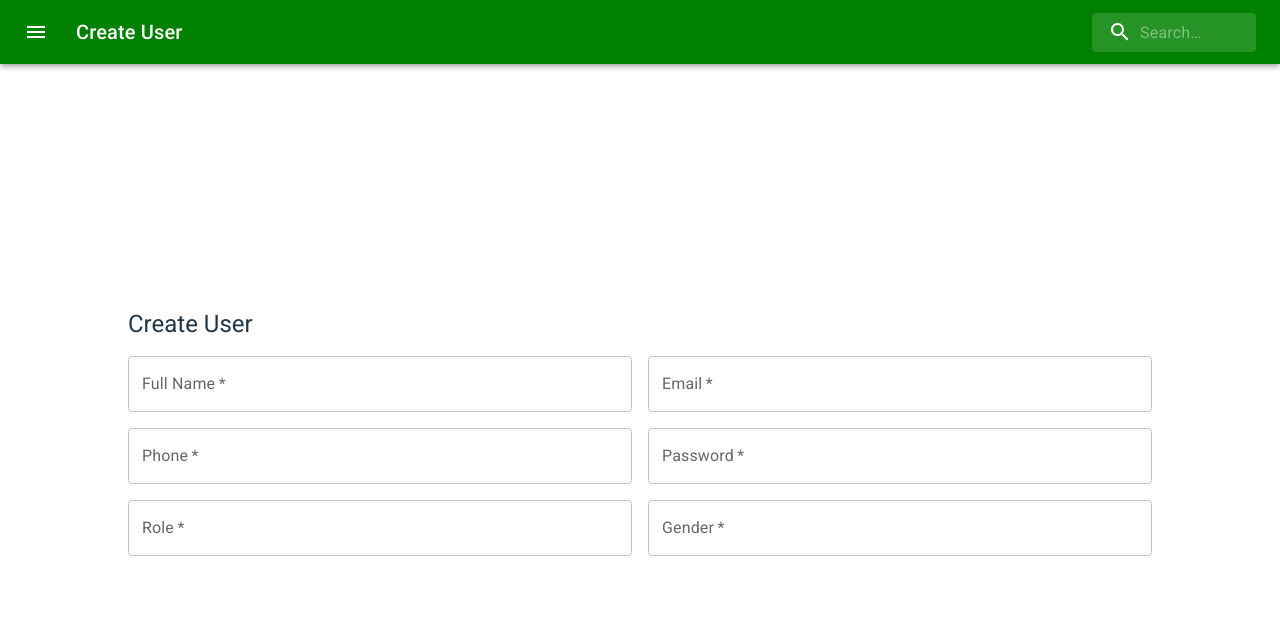
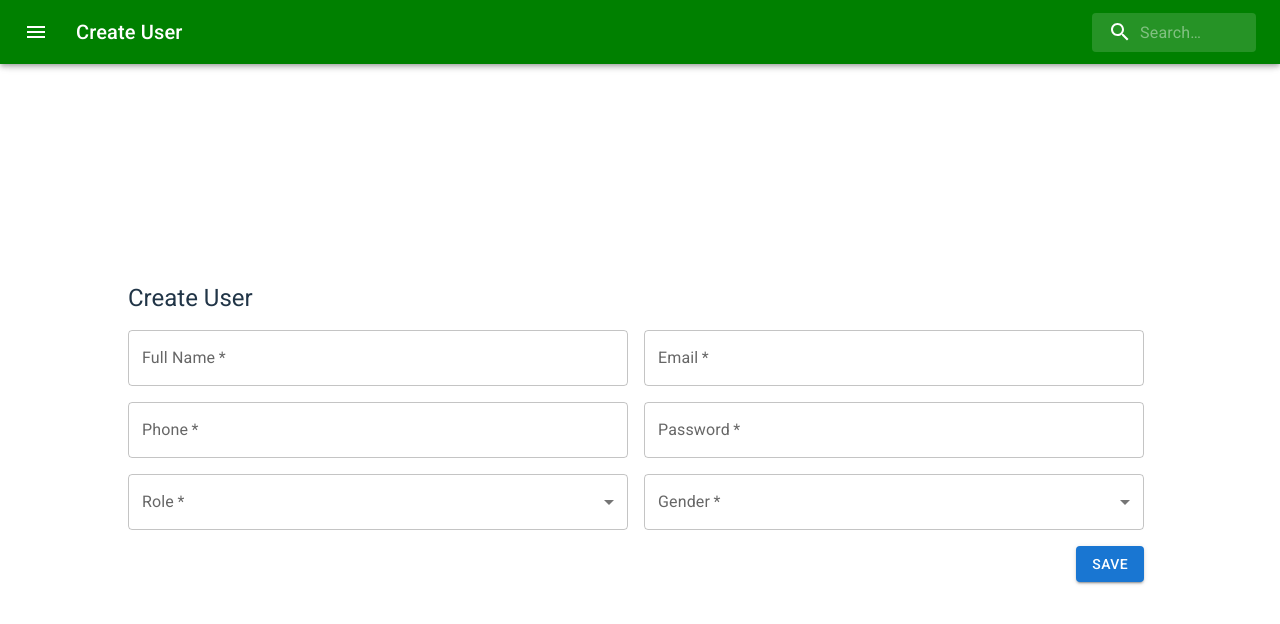
Before and after one commit to allenthomas01/react-crudify, a React (Vite) app: page /admin/create-user in a window 1280 px wide. Shown: the top 624 px of the page. Built offline with nearby package versions, Linux system fonts and the light colour scheme.

Commit message:
modified: structure of files

```diff
--- a/src/App.tsx
+++ b/src/App.tsx
@@ -1,9 +1,9 @@
 import { BrowserRouter, Routes, Route, Navigate } from "react-router-dom";
 import HomePage from "./users/Index";
 import Create from "./users/Create";
-import ViewPage from "./users/ViewPage";
+import Details from "./users/Details";
 import NoPage from "./users/NoPage";
-import EditPage from "./users/EditPage";
+import Edit from "./users/Edit";
 
 function App() {
   return (
@@ -13,8 +13,8 @@ function App() {
           <Route path="/" element={<Navigate to="/admin/administrators" />} />
           <Route path="/admin/administrators" element={<HomePage />} />
           <Route path="/admin/create-user" element={<Create />} />
-          <Route path="/admin/view-details" element={<ViewPage />} />
-          <Route path="/edit-user" element={<EditPage />} />
+          <Route path="/admin/:id" element={<Details />} />
+          <Route path="/edit-user" element={<Edit />} />
           <Route path="*" element={<NoPage />} />
         </Routes>
       </BrowserRouter>
--- a/src/components/CreateUser.tsx
+++ b/src/components/CreateUser.tsx
@@ -1,9 +1,28 @@
 import React from "react";
-import { TextField, Grid, Typography, Box } from "@mui/material";
-
+import { TextField, Grid, Typography, Box, Button } from "@mui/material";
+import {
+  InputLabel,
+  MenuItem,
+  FormControl,
+  Select,
+  SelectChangeEvent,
+} from "@mui/material";
 
 const CreateUser: React.FC = () => {
+  const [role, setRole] = React.useState("");
+  const [gender, setGender] = React.useState("");
 
+  const handleSave = () => {
+    alert("data saved successfully");
+  };
+
+  const handleRoleChange = (event: SelectChangeEvent) => {
+    setRole(event.target.value as string);
+  };
+
+  const handleGenderChange = (event: SelectChangeEvent) => {
+    setGender(event.target.value as string);
+  };
 
   return (
     <Box
@@ -18,17 +37,9 @@ const CreateUser: React.FC = () => {
         Create User
       </Typography>
       <Grid container spacing={2}>
-
         <Grid item xs={12} sm={6}>
-          <TextField
-            fullWidth
-            label="Full Name"
-            name="name"
-            required
-          />
+          <TextField fullWidth label="Full Name" name="name" required />
         </Grid>
-
-
         <Grid item xs={12} sm={6}>
           <TextField
             fullWidth
@@ -38,20 +49,15 @@ const CreateUser: React.FC = () => {
             required
           />
         </Grid>
-
-
         <Grid item xs={12} sm={6}>
           <TextField
             fullWidth
             label="Phone"
             name="phone"
             type="phone"
-
             required
           />
         </Grid>
-
-
         <Grid item xs={12} sm={6}>
           <TextField
             fullWidth
@@ -61,29 +67,45 @@ const CreateUser: React.FC = () => {
             required
           />
         </Grid>
+        <Grid item xs={12} sm={6}>
+          <FormControl fullWidth required>
+            <InputLabel id="role-label">Role</InputLabel>
+            <Select
+              labelId="role-label"
+              id="role-select"
+              value={role}
+              label="Role"
+              onChange={handleRoleChange}
+            >
+              <MenuItem value={"admin"}>Admin</MenuItem>
+              <MenuItem value={"editor"}>Editor</MenuItem>
+              <MenuItem value={"viewer"}>Viewer</MenuItem>
+            </Select>
+          </FormControl>
+        </Grid>
+        <Grid item xs={12} sm={6}>
+          <FormControl fullWidth required>
+            <InputLabel id="gender-label">Gender</InputLabel>
+            <Select
+              labelId="gender-label"
+              id="gender-select"
+              value={gender}
+              label="Gender"
+              onChange={handleGenderChange}
+            >
+              <MenuItem value={"male"}>Male</MenuItem>
+              <MenuItem value={"female"}>Female</MenuItem>
+              <MenuItem value={"other"}>Other</MenuItem>
+            </Select>
+          </FormControl>
+        </Grid>
+      </Grid>
 
-
-        <Grid item xs={12} sm={6}>
-          <TextField
-            fullWidth
-            label="Role"
-            name="role"
-            type="role"
-            required
-          />
-        </Grid>
-
-        <Grid item xs={12} sm={6}>
-          <TextField
-            fullWidth
-            label="Gender"
-            name="gender"
-            type="gender"
-            required
-          />
-        </Grid>
-
-      </Grid>
+      <Box mt={2} textAlign="right">
+        <Button variant="contained" color="primary" onClick={handleSave}>
+          Save
+        </Button>
+      </Box>
     </Box>
   );
 };
--- a/src/components/ShowAllUsers.tsx
+++ b/src/components/ShowAllUsers.tsx
@@ -43,6 +43,7 @@ const columns: readonly Column[] = [
 ];
 
 interface Admin {
+  id:number,
   userID: number;
   fullName: string;
   email: string;
@@ -142,7 +143,7 @@ export default function ShowAllUsers() {
   };
 
   const viewDetails = (row: Admin) => {
-    navigate("/admin/view-details", { state: row });
+    navigate(`/admin/${row.id}`, { state: {row,id:row.id} });
   };
 
   React.useEffect(() => {
--- a/src/components/ViewUserDetails.tsx
+++ b/src/components/ViewUserDetails.tsx
@@ -1,4 +1,4 @@
-import React from 'react'
+import React, { useEffect, useState } from "react";
 import Card from "@mui/material/Card";
 import CardContent from "@mui/material/CardContent";
 import Typography from "@mui/material/Typography";
@@ -6,32 +6,73 @@ import Grid from "@mui/material/Grid";
 import Box from "@mui/material/Box";
 import EditIcon from "@mui/icons-material/Edit";
 import IconButton from "@mui/material/IconButton";
-import { useLocation } from "react-router-dom";
+import { useParams, useNavigate } from "react-router-dom";
+import axios from "axios";
 
-import { useNavigate } from "react-router-dom";
+interface User {
+  id: string;
+  userID: string;
+  fullName: string;
+  email: string;
+  phone: string;
+}
 
-const ViewUserDetails = () => {
-  const location = useLocation();
+const ViewUserDetails: React.FC = () => {
   const navigate = useNavigate();
-  const user = location.state;
+  const { id } = useParams();
+  const [user, setUser] = useState<User | null>(null);
+
+  const API_URL = import.meta.env.VITE_API_URL;
+  const TOKEN = import.meta.env.VITE_TOKEN;
+
+  const fetchUser = async () => {
+    try {
+      const response = await axios({
+        method: "get",
+        url: `${API_URL}/${id}`,
+        headers: {
+          Authorization: `Bearer ${TOKEN}`,
+        }
+      });
+      setUser(response.data.data);
+    } catch (error) {
+      console.error("Error fetching user:", error);
+    }
+  };
+
+  useEffect(() => {
+    fetchUser();
+  }, [id]);
 
   const handleEditClick = () => {
-    navigate("/edit-user", { state: user });
+    if (user) {
+      navigate("/edit-user", { state: user });
+    }
   };
+
+  if (!user) {
+    return null;
+  }
 
   return (
     <Box
       sx={{
         width: "100vw",
         display: "flex",
-        flexDirection: "row",
-        flexWrap: "nowrap",
         justifyContent: "center",
         alignItems: "center",
-        alignContent: "center",
+        padding: 2,
       }}
     >
-      <Card sx={{ width: "100%", position: "relative" }}>
+      <Card
+        sx={{
+          width: "50%",
+          boxShadow: 3,
+          borderRadius: 2,
+          padding: 2,
+          position: "relative",
+        }}
+      >
         <IconButton
           sx={{
             position: "absolute",
@@ -44,29 +85,30 @@ const ViewUserDetails = () => {
         >
           <EditIcon />
         </IconButton>
+
         <CardContent>
-          <Typography variant="h4" gutterBottom>
+          <Typography variant="h4" gutterBottom textAlign="center">
             User Details
           </Typography>
           <Grid container spacing={2}>
             <Grid item xs={12}>
               <Typography variant="subtitle1">
-                <strong>ID:</strong> {user?.userID || "N/A"}
+                <strong>ID:</strong> {user.userID || "N/A"}
               </Typography>
             </Grid>
             <Grid item xs={12}>
               <Typography variant="subtitle1">
-                <strong>Name:</strong> {user?.fullName || "N/A"}
+                <strong>Name:</strong> {user.fullName || "N/A"}
               </Typography>
             </Grid>
             <Grid item xs={12}>
               <Typography variant="subtitle1">
-                <strong>Email:</strong> {user?.email || "N/A"}
+                <strong>Email:</strong> {user.email || "N/A"}
               </Typography>
             </Grid>
             <Grid item xs={12}>
               <Typography variant="subtitle1">
-                <strong>Phone:</strong> {user?.phone || "N/A"}
+                <strong>Phone:</strong> {user.phone || "N/A"}
               </Typography>
             </Grid>
           </Grid>
--- a/src/users/ViewPage.tsx
+++ b/src/users/Details.tsx
@@ -2,7 +2,7 @@ import * as React from "react";
 import Navbar from "../components/Navbar";
 import ViewUserDetails from "../components/ViewUserDetails";
 
-export default function ViewPage() {
+export default function Details() {
   return (
     <>
       <Navbar />
--- a/src/users/EditPage.tsx
+++ b/src/users/Edit.tsx
@@ -1,7 +1,7 @@
 import React from 'react'
 import Navbar from '../components/Navbar'
 import EditUser from '../components/EditUser'
-const EditPage = () => {
+const Edit = () => {
   return (
     <div>
       <Navbar/>
@@ -10,4 +10,4 @@ const EditPage = () => {
   )
 }
 
-export default EditPage
+export default Edit
```
